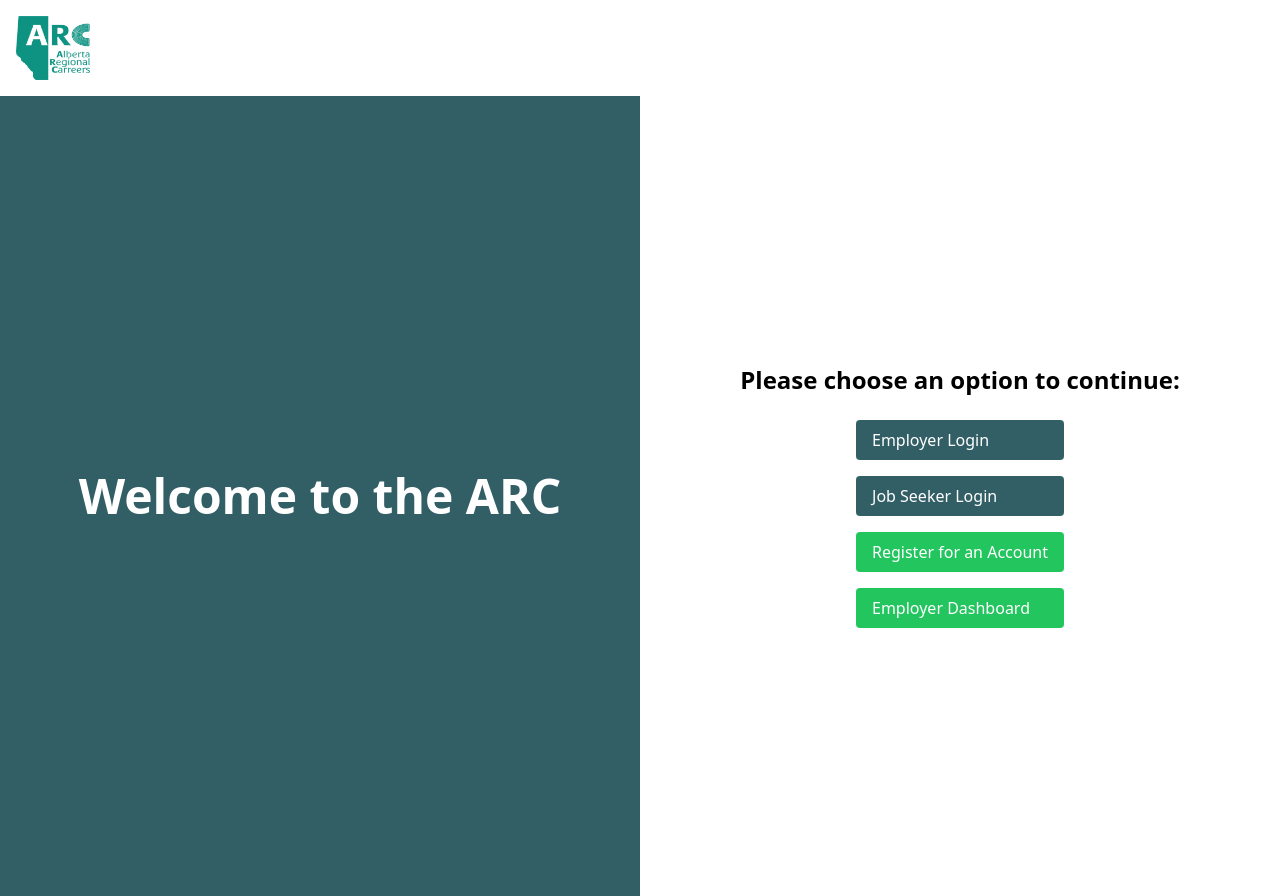
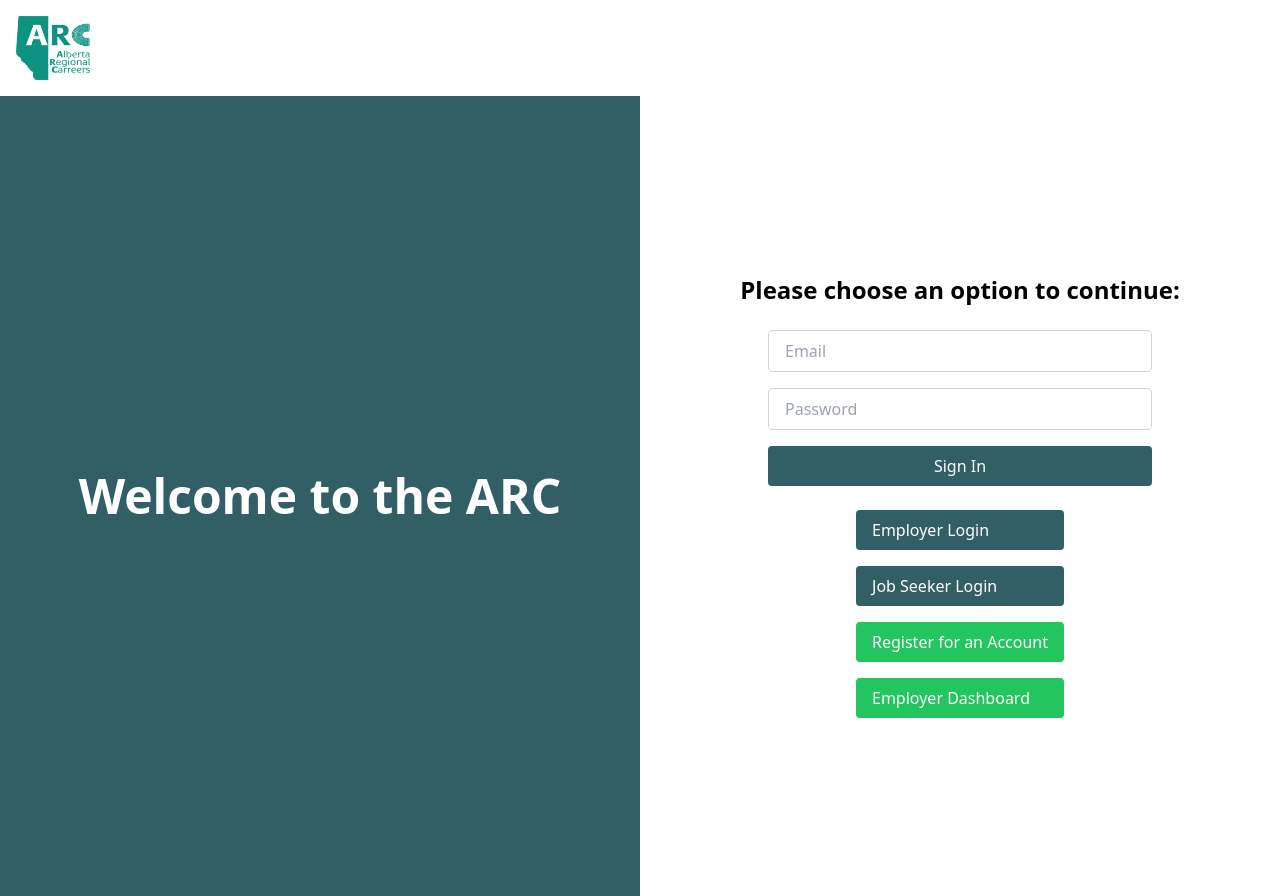
Before and after one commit to WeiChengLai1994/alberta_region_career, a Next.js app: page / in a window 1280 px wide. Built offline with nearby package versions, Linux system fonts and the light colour scheme.

Commit message:
Add the Landing Page Login Form

```diff
--- a/app/page.js
+++ b/app/page.js
@@ -23,6 +23,22 @@ export default function Home() {
         {/* Right half with white background and buttons */}
         <div className="w-1/2 bg-white flex flex-col items-center justify-center p-8">
           <h2 className="text-2xl font-semibold mb-6">Please choose an option to continue:</h2>
+          {/* Sign In Form */}
+          <div className="w-full max-w-sm flex flex-col gap-4 mb-6">
+            <input
+              type="email"
+              placeholder="Email"
+              className="border border-gray-300 rounded px-4 py-2 w-full focus:outline-none focus:ring-2 focus:ring-[#325F66]"
+            />
+            <input
+              type="password"
+              placeholder="Password"
+              className="border border-gray-300 rounded px-4 py-2 w-full focus:outline-none focus:ring-2 focus:ring-[#325F66]"
+            />
+            <button className="bg-[#325F66] text-white px-4 py-2 rounded hover:bg-[#26494f]">
+              Sign In
+            </button>
+          </div>
           <div className="flex flex-col gap-4">
             <Link href="/pages/login/employer" className="bg-[#325F66] text-white px-4 py-2 rounded hover:bg-[#26494f]">
               Employer Login
```
